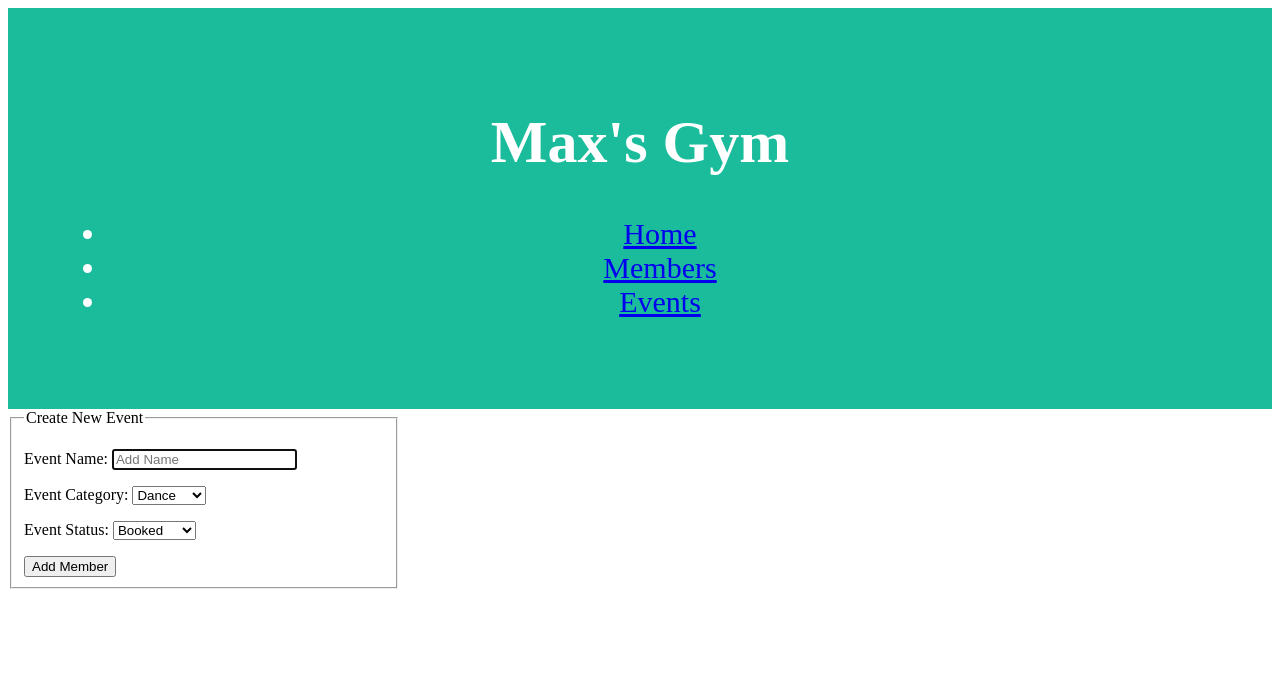
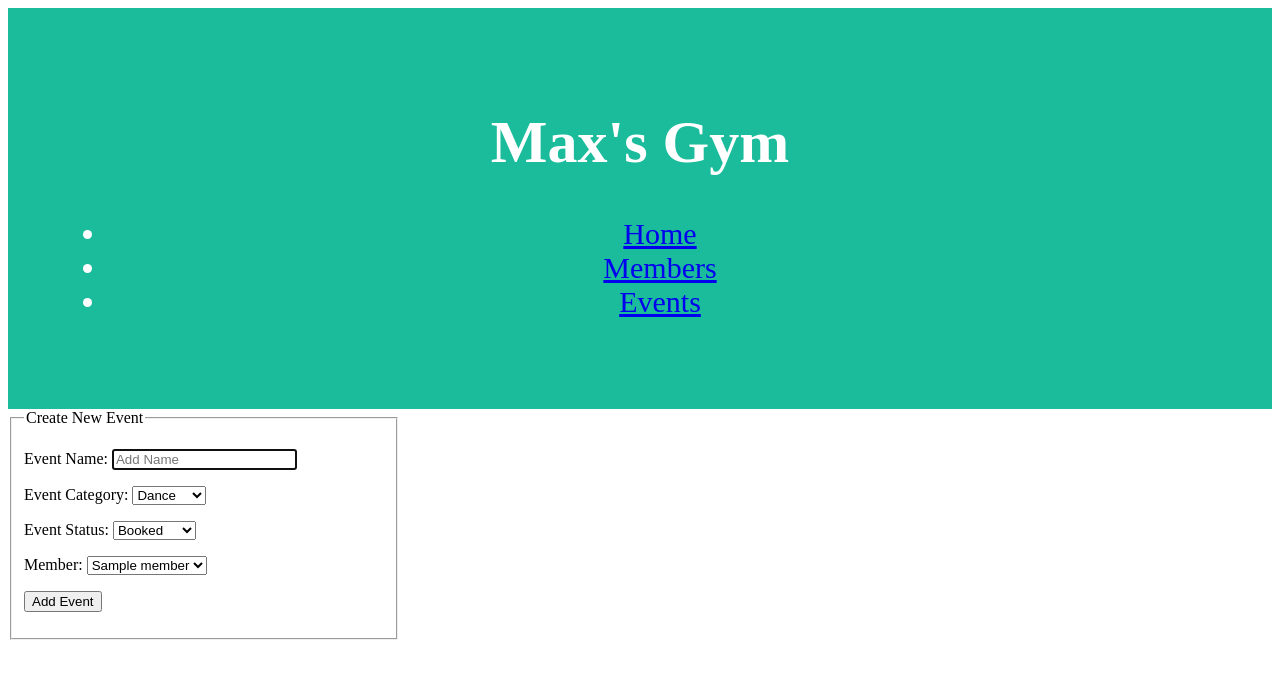
Before and after one commit to Max-Zilvester/wk4_solo_project, a Flask app: page /events/new in a window 1280 px wide. Shown: the top 679 px of the page. Run offline with Flask 2, Linux system fonts and the light colour scheme; a database or web service that is not in the repository returns one stand-in record (values such as "Sample title"); some libraries are stand-ins or nearby versions.

Commit message:
event displaying in html. requires css

```diff
--- a/controllers/member_controller.py
+++ b/controllers/member_controller.py
@@ -8,7 +8,7 @@ members_blueprint = Blueprint("members", __name__)
 @members_blueprint.route("/members")
 def members():
     members = member_repository.select_all() # NEW
-    return render_template("members/index.html", members = members)
+    return render_template("members/index.html", members=members)
 
 
 @members_blueprint.route("/members/new",  methods=['GET'])
--- a/repositories/event_repository.py
+++ b/repositories/event_repository.py
@@ -55,7 +55,7 @@ def delete_all():
     run_sql(sql)
 
 def update(event):
-    sql = "UPDATE events SET (title, genre, publisher, author_id) = (%s, %s, %s, %s) WHERE id = %s"
-    values = [event.title, event.genre, event.publisher, event.author.id, event.id]
+    sql = "UPDATE events SET (name, category, status, member_id) = (%s, %s, %s, %s) WHERE id = %s"
+    values = [event.name, event.category, event.status, event.member.id, event.id]
     print(values)
     run_sql(sql, values)
--- a/templates/base.html
+++ b/templates/base.html
@@ -33,9 +33,8 @@
 <body>
 </section>
 </main>
+{% block content %}
+
+{% endblock%}
 </body>
 </html>
-
-      {% block content %}
-
-      {% endblock%}
--- a/templates/events/index.html
+++ b/templates/events/index.html
@@ -3,7 +3,11 @@
 {% block content %}
 
 
-
+{ {% for event in events %}
+ <p>
+     {{event.name}}
+ </p>
+{% endfor %}}
 
 
 
--- a/templates/events/new.html
+++ b/templates/events/new.html
@@ -2,7 +2,7 @@
 
 {% block content %}
 
-<form action="/events/new" method="post">
+<form action="/events" method="post">
         <fieldset style="width:360px">
             <legend>Create New Event</legend>
             <p>
@@ -25,16 +25,18 @@
                 <option value="Upcoming">Upcoming</option>
                 </select>
             </p>
-            <button type="submit">Add Member</button>
+            <div>
+                <label for="member">Member:</label>
+                <select name="member_id" id="member">
+                {% for member in members %}
+                <option value="{{ member.id }}">{{ member.name }}</option>
+                {% endfor %}
+                </select>
+
+            </div>
+            <p>
+            <button type="submit">Add Event</button>
+            </p>
         </fieldset>
-
-    {% for event in events %}
-    {{event.name}}: {{event.category}}: {{event.status}}
-
-    {% endfor %}
 </form>
-
-
-
-
 {% endblock %}
```
Also changed, not shown: templates/members/new.html (+6 -4 lines).
